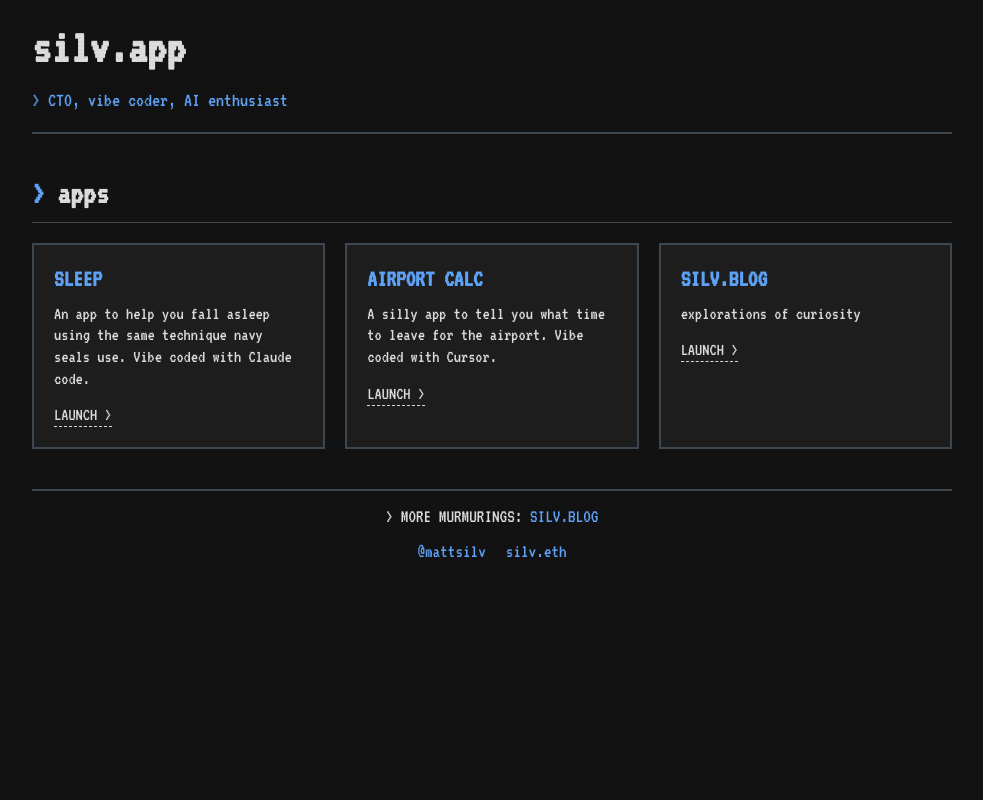
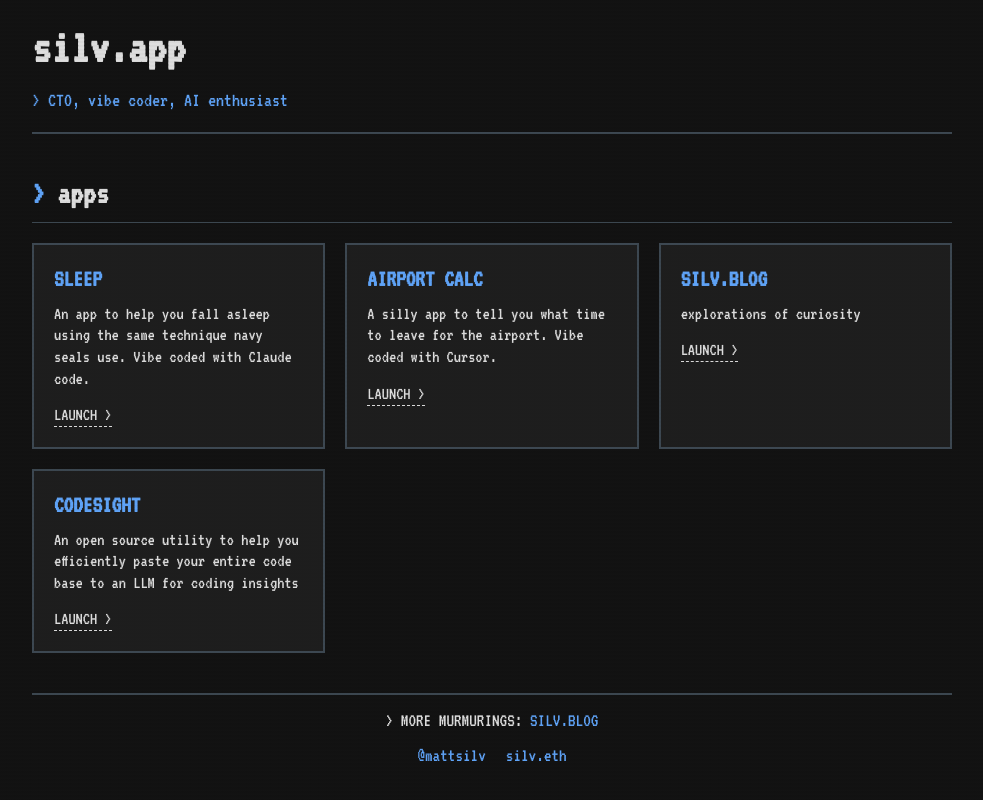
Before and after one commit to mattsilv/silv-app, a React (Vite) app: page / in a window 1280 px wide. Shown: the whole page, without its empty margins (148-1131 px from the left). Built offline with nearby package versions, Linux system fonts and the light colour scheme.

Commit message:
Update app list with SLEEP, AIRPORT CALC, SILV.BLOG, and CODESIGHT projects

```diff
--- a/src/App.jsx
+++ b/src/App.jsx
@@ -26,6 +26,13 @@ const App = () => {
       description: "explorations of curiosity",
       link: "https://www.silv.blog/",
     },
+    {
+      id: 4,
+      title: "CODESIGHT",
+      description:
+        "An open source utility to help you efficiently paste your entire code base to an LLM for coding insights",
+      link: "https://github.com/mattsilv/codesight",
+    },
   ];
 
   return (
```
